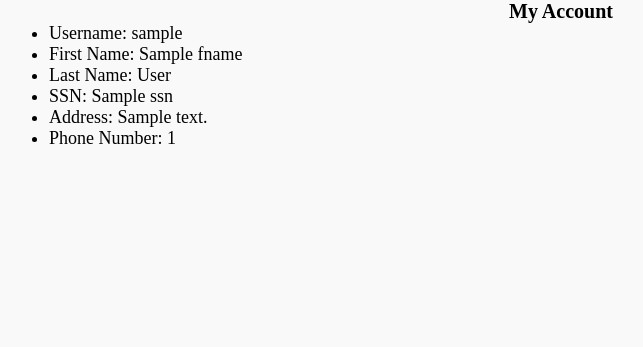
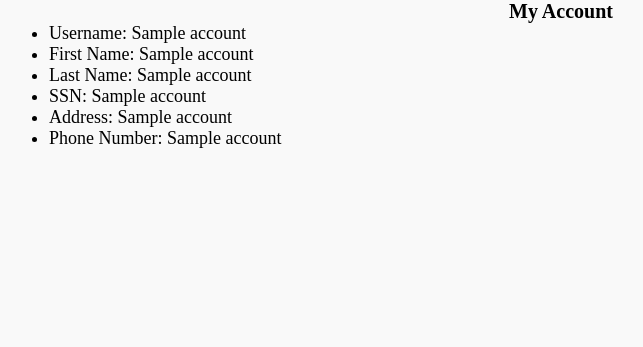
Before and after one commit to Pious726/CSET170Final, a Flask app: template templates/account.html in a window 1280 px wide. Shown: the part 108-455 px from the top of the page, without its empty margins (79-722 px from the left). Run offline with Flask 3, Linux system fonts and the light colour scheme; the template is opened without the code that fills it: most values are stand-ins (such as "Sample title", 1, 10 or a date in 2020).

Commit message:
my account page works perfectly

```diff
--- a/main.py
+++ b/main.py
@@ -21,6 +21,8 @@ def signup():
 
 @app.route('/login.html', methods=["GET"])
 def getlogins():
+    conn.execute(text('update users set IsLoggedIn = 0 where IsLoggedIn = 1'))
+    conn.commit()
     return render_template('login.html')
 
 @app.route('/login.html', methods=["POST"])
@@ -62,7 +64,8 @@ def home():
 
 @app.route('/account.html')
 def seeAccount():
-    account = conn.execute("select * from users where IsLoggedIn = 1")
+    account = conn.execute(text("select * from users where IsLoggedIn = 1")).fetchone()
+    print(account)
     return render_template('account.html', account=account)
 
 @app.route('/deposit.html')
--- a/templates/account.html
+++ b/templates/account.html
@@ -4,12 +4,12 @@
         <h1>My Account</h1>
         <div class="account_details">
             <ul>
-                <li>Username: {{username.Username}}</li>
-                <li>First Name: {{username.Fname}}</li>
-                <li>Last Name: {{username.Lname}}</li>
-                <li>SSN: {{username.SSN }}</li>
-                <li>Address: {{username.Address}}</li>
-                <li>Phone Number: {{username.PhoneNum}}</li>
+                <li>Username: {{account[1]}}</li>
+                <li>First Name: {{account[2]}}</li>
+                <li>Last Name: {{account[3]}}</li>
+                <li>SSN: {{account[4]}}</li>
+                <li>Address: {{account[5]}}</li>
+                <li>Phone Number: {{account[6]}}</li>
             </ul>
         </div>
     </div>
```
